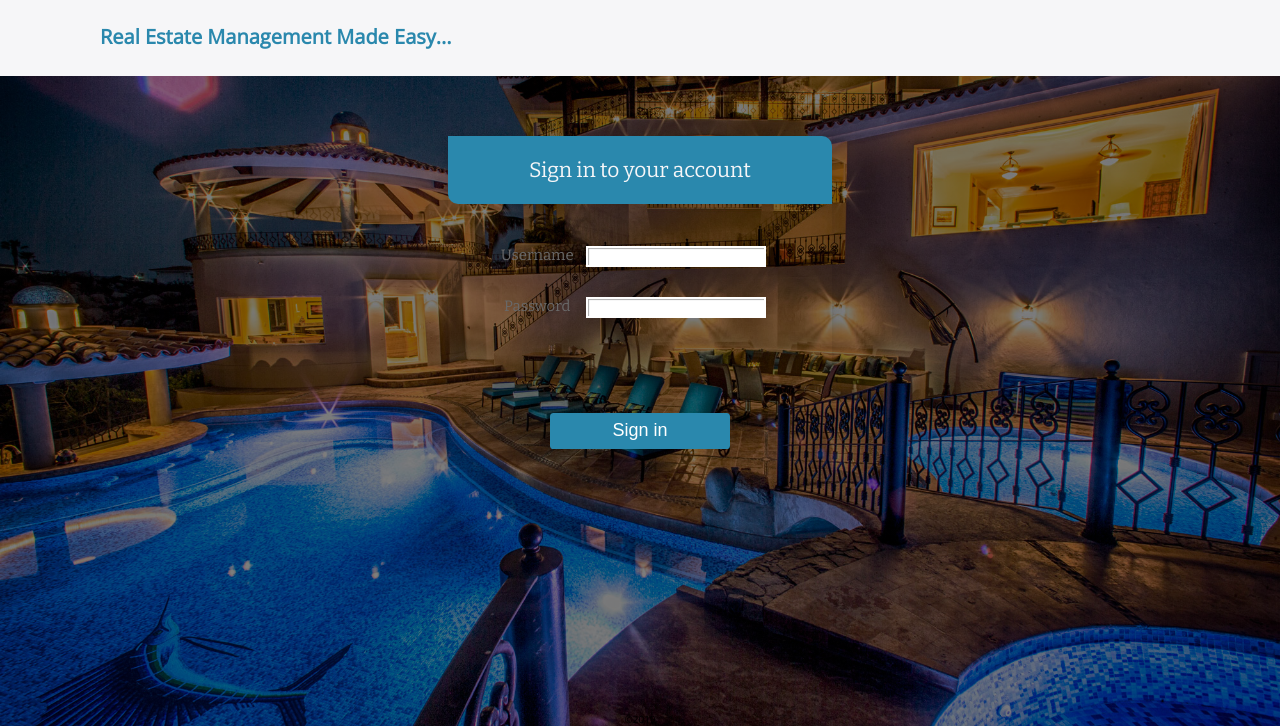
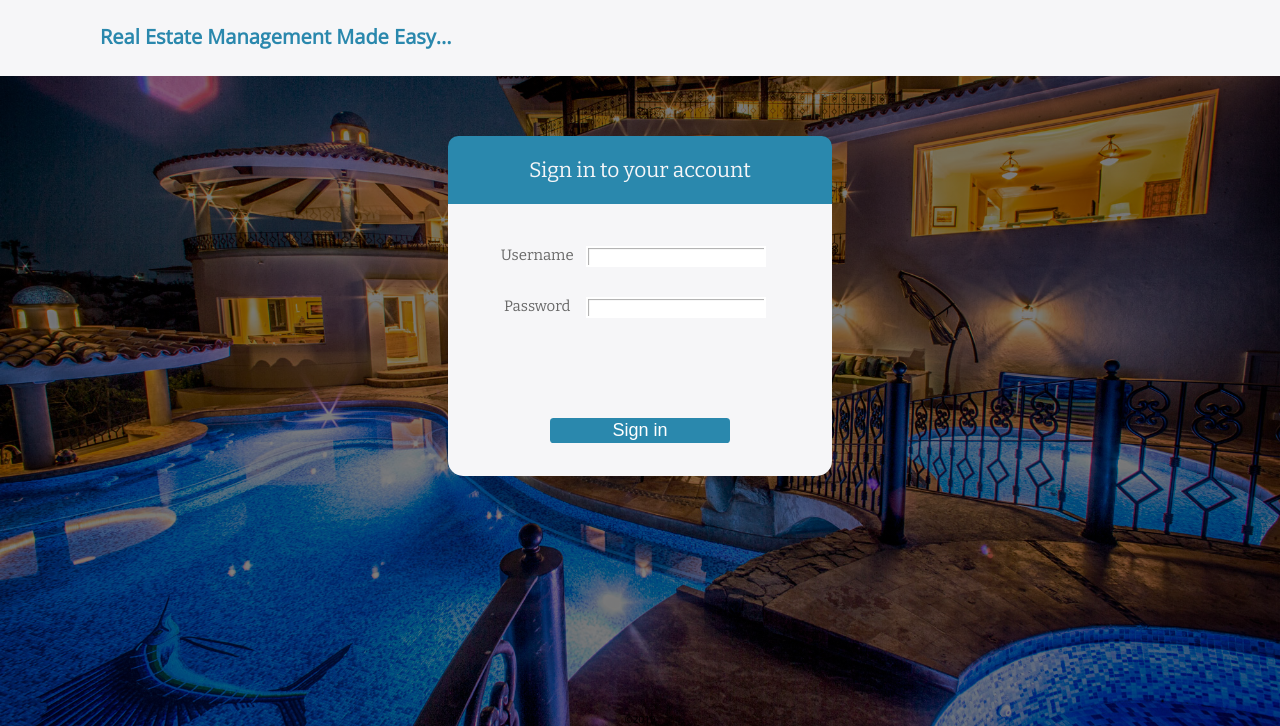
Before and after one commit to chubibest/PropertyPro-lite, a plain HTML site: page UI/signin.html in a window 1280 px wide. Shown: the part 74-800 px from the top of the page. Drawn offline with nearby package versions, Linux system fonts and the light colour scheme.

Commit message:
feat(ui):  Create sign in page
-link to sign up page from sign in page

[Finishes #166692151]

```diff
--- a/UI/css/form.css
+++ b/UI/css/form.css
@@ -4,10 +4,12 @@ form {
   min-width:300px;
   font: normal 30px 'Bitter', serif;
   width:30%;
-  box-shadow: 0px 0px 10px rgba(0, 0, 0, 0.13);
+  /* box-shadow: inset -8px 0px 0 #2A88AD; */
   box-sizing: content-box;
   border-bottom:2px solid transparent;
-
+  background-color: #f6f6f8;
+  padding-bottom:1em;
+  border-radius: .5em;
  }
 #form-header {
    background-color:#2A88AD;
@@ -16,7 +18,7 @@ form {
   padding-bottom:1em;
   font-size:.7em;
   /* border-top-left-radius:10px; */
-  border-radius: 0px 10px;
+  border-radius: .5em .5em 0 0;
   margin-bottom:2em;
 }
 form ul{
@@ -47,4 +49,6 @@ button {
   width: 10em;
   font-size: 0.6em;
   border-radius: .2em;
+  height:1.4em;
+  padding:0;
 }
--- a/UI/css/main.css
+++ b/UI/css/main.css
@@ -17,7 +17,7 @@ body {
   -moz-box-sizing: border-box;
   background-color: rgba(0,0,0,.9);
   background-image:linear-gradient(0deg, rgba(0,0,0, 0.5), rgba(0,0,0, 0.5)), url('../images/lithouse4.jpg');
-  /* background-attachment: fixed, fixed; */
+  background-attachment: fixed, local;
   background-size: cover, cover;
   background-repeat: no-repeat, no-repeat;
   /* background: #f6f6f9; */
```
